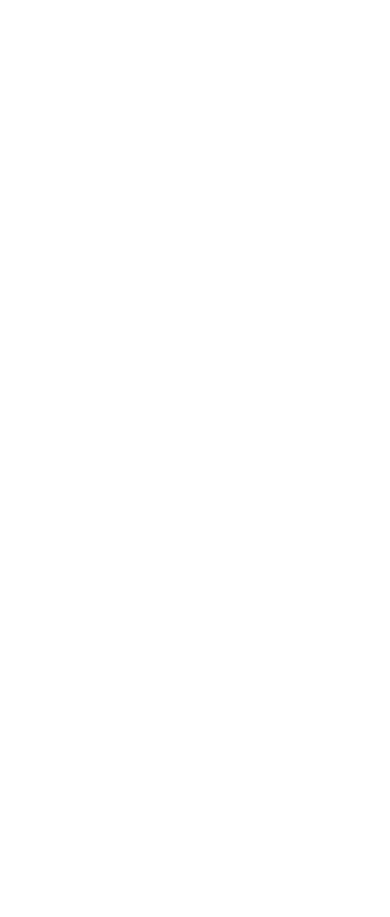
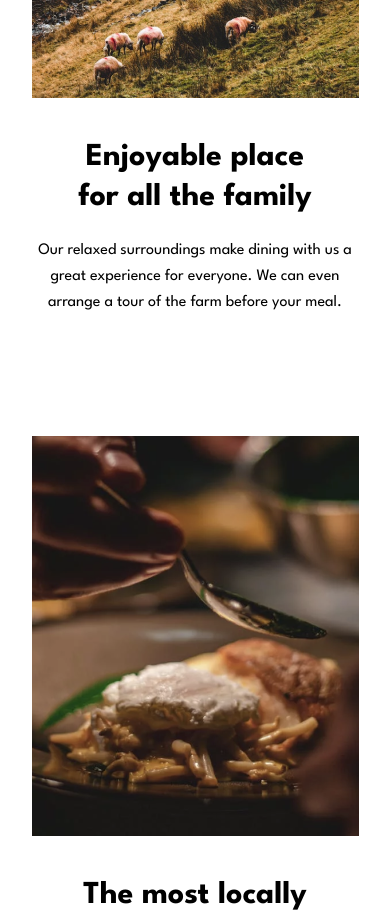
Before and after one commit to AtanasovCode/dine, a React (Vite) app: page / in a window 390 px wide. Shown: the part 1080-1997 px from the top of the page. Before the commit the page ends 844 px from the top, so only its background shows below. Built offline with nearby package versions, Linux system fonts and the light colour scheme.

Commit message:
created mobile view of second homepage section

```diff
--- a/index.html
+++ b/index.html
@@ -3,7 +3,7 @@
 
 <head>
   <meta charset="UTF-8" />
-  <link rel="icon" type="image/svg+xml" href="/vite.svg" />
+  <link rel="icon" type="image/svg+xml" href="./src/assets/favicon-32x32.png" />
   <meta name="viewport" content="width=device-width, initial-scale=1.0" />
 
   <title>Dine</title>
--- /dev/null
+++ b/src/components/Info.jsx
@@ -0,0 +1,103 @@
+import styled from "styled-components";
+import location from '../assets/images/enjoyable-place-mobile.png';
+import food from '../assets/images/local-food-mobile.png';
+
+const Info = () => {
+    return (
+        <Container>
+            <Section>
+                <FirstImage
+                    src={location}
+                    alt="location image"
+                />
+
+                <Title>
+                    <TitleSplit>
+                        Enjoyable place
+                    </TitleSplit>
+                    <TitleSplit>
+                        for all the family
+                    </TitleSplit>
+                </Title>
+
+                <Subtitle>
+                    Our relaxed surroundings make dining
+                    with us a great experience for everyone.
+                    We can even arrange a tour of the farm before your meal.
+                </Subtitle>
+            </Section>
+
+            <Section>
+                <SecondImage
+                    src={food}
+                    alt="location image"
+                />
+
+                <Title>
+                    <TitleSplit>
+                        The most locally
+                    </TitleSplit>
+                    <TitleSplit>
+                        sourced food
+                    </TitleSplit>
+                </Title>
+
+                <Subtitle>
+                    All our ingredients come directly
+                    from our farm or local fishery.
+                    So you can be sure that you’re
+                    eating the freshest, most sustainable food.
+                </Subtitle>
+            </Section>
+        </Container>
+    );
+}
+
+export default Info;
+
+const Container = styled.div`
+    display: flex;
+    flex-direction: column;
+    align-items: center;
+    justify-content: center;
+    padding: 0 8vw;
+`;
+
+const Section = styled.div`
+    display: flex;
+    flex-direction: column;
+    align-items: center;
+    justify-content: center;
+    z-index: 5;
+    margin-bottom: 120px;
+`;
+
+const Image = styled.img`
+    margin-bottom: 40px;
+`;
+
+const FirstImage = styled(Image)`
+    margin-top: -20%;
+`;
+
+const SecondImage = styled(Image)`
+    margin-top: 0;
+`;
+
+
+const Title = styled.div`
+    font-size: 32px;
+    font-weight: 700;
+    line-height: 40px;
+    text-align: center;
+    margin-bottom: 20px;
+`;
+
+const TitleSplit = styled.div``;
+
+const Subtitle = styled.div`
+    font-size: 16px;
+    font-weight: 400;
+    line-height: 26px;
+    text-align: center;
+`;
--- a/src/routes/Homepage.jsx
+++ b/src/routes/Homepage.jsx
@@ -1,11 +1,13 @@
 import styled from "styled-components";
 
 import Hero from "../components/Hero";
+import Info from "../components/Info";
 
 const Homepage = () => {
     return (
         <Container>
             <Hero />
+            <Info />
         </Container>
     );
 }
```
Also changed, not shown: src/assets/images/enjoyable-place-mobile.png (added), src/assets/images/local-food-mobile.png (added).
